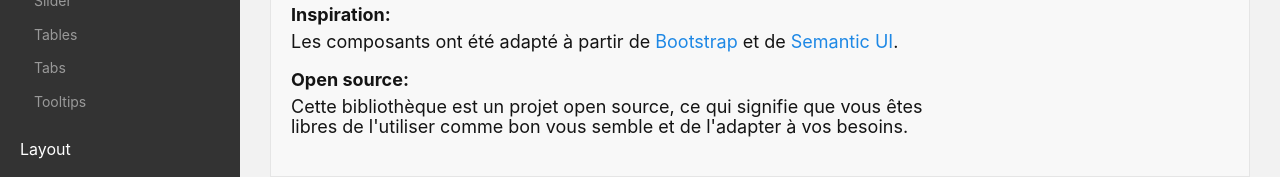
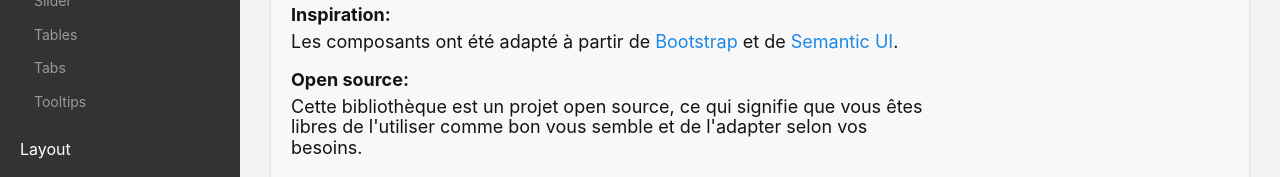
Before and after one commit to cedricbeau/Custom-UI, a plain HTML site: page index.html in a window 1280 px wide. Shown: the part 516-693 px from the top of the page. Drawn offline with Linux system fonts and the light colour scheme.

Commit message:
Update index.html

```diff
--- a/index.html
+++ b/index.html
@@ -85,7 +85,7 @@
             <p><strong>Prérequis:</strong> Avant d'utiliser un composant, il est nécessaire de télécharger <a href="https://necolas.github.io/normalize.css/8.0.0/normalize.css" targte="_blank">normalize.css</a>.</p>
             <p><strong>Avertissement:</strong> Les composants ne sont pas orientés accéssibilité. Certains ne sont pas compatibles avec tous les navigateurs (les éléments Details et Summary ne sont pas compatibles avec Edge et Internet Explorer).</p>
             <p><strong>Inspiration:</strong> Les composants ont été adapté à partir de <a href="https://getbootstrap.com/" title="Bootstrap">Bootstrap</a> et de <a href="https://semantic-ui.com/" title="Semantic UI">Semantic UI</a>.</p>
-            <p><strong>Open source:</strong> Cette bibliothèque est un projet open source, ce qui signifie que vous êtes libres de l'utiliser comme bon vous semble et de l'adapter à vos besoins.</p>
+            <p><strong>Open source:</strong> Cette bibliothèque est un projet open source, ce qui signifie que vous êtes libres de l'utiliser comme bon vous semble et de l'adapter selon vos besoins.</p>
           </div>
         </section>
       </div>
```
